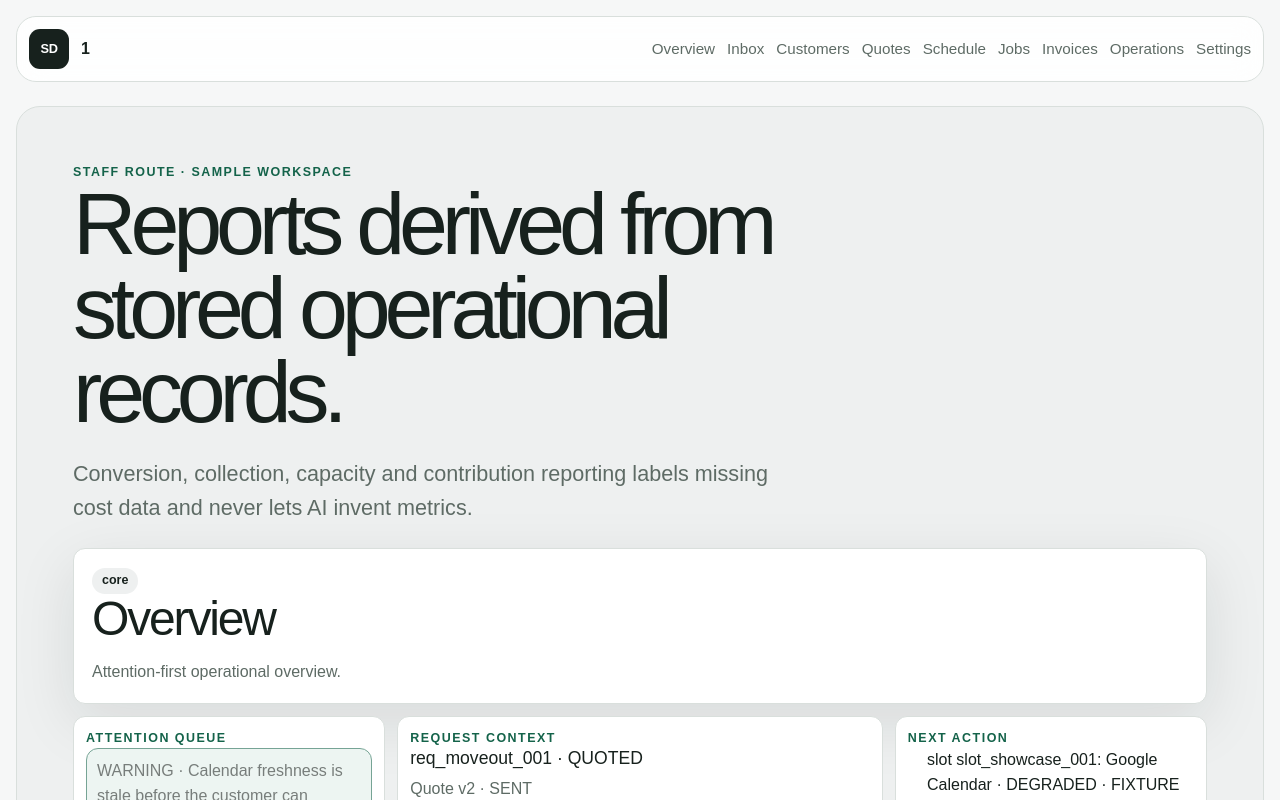
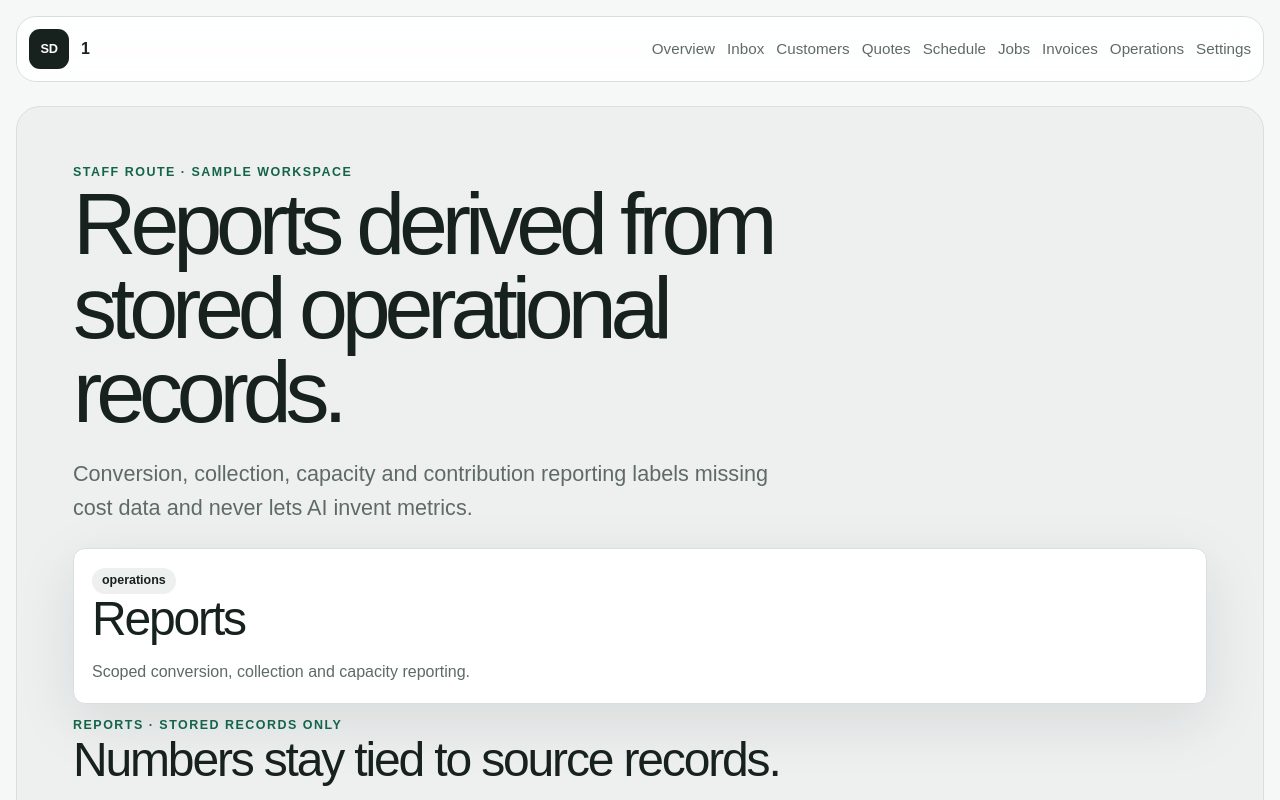
Before and after one commit to SaamVR/ServiceDesk, a Next.js app: page /app/1/reports in a window 1280 px wide. Shown: the top 800 px of the page. Built offline with nearby package versions, Linux system fonts and the light colour scheme.

Commit message:
feat(staff): map reports route to module

```diff
--- a/src/app/app/[workspace]/reports/page.tsx
+++ b/src/app/app/[workspace]/reports/page.tsx
@@ -6,6 +6,7 @@ export default async function StaffReportsPage({ params }: { params: Promise<{ w
   return (
     <OperationalRoute
       surface="staff"
+        staffModule="reports"
       workspaceLabel={workspace}
       title="Reports derived from stored operational records."
       description="Conversion, collection, capacity and contribution reporting labels missing cost data and never lets AI invent metrics."
```
